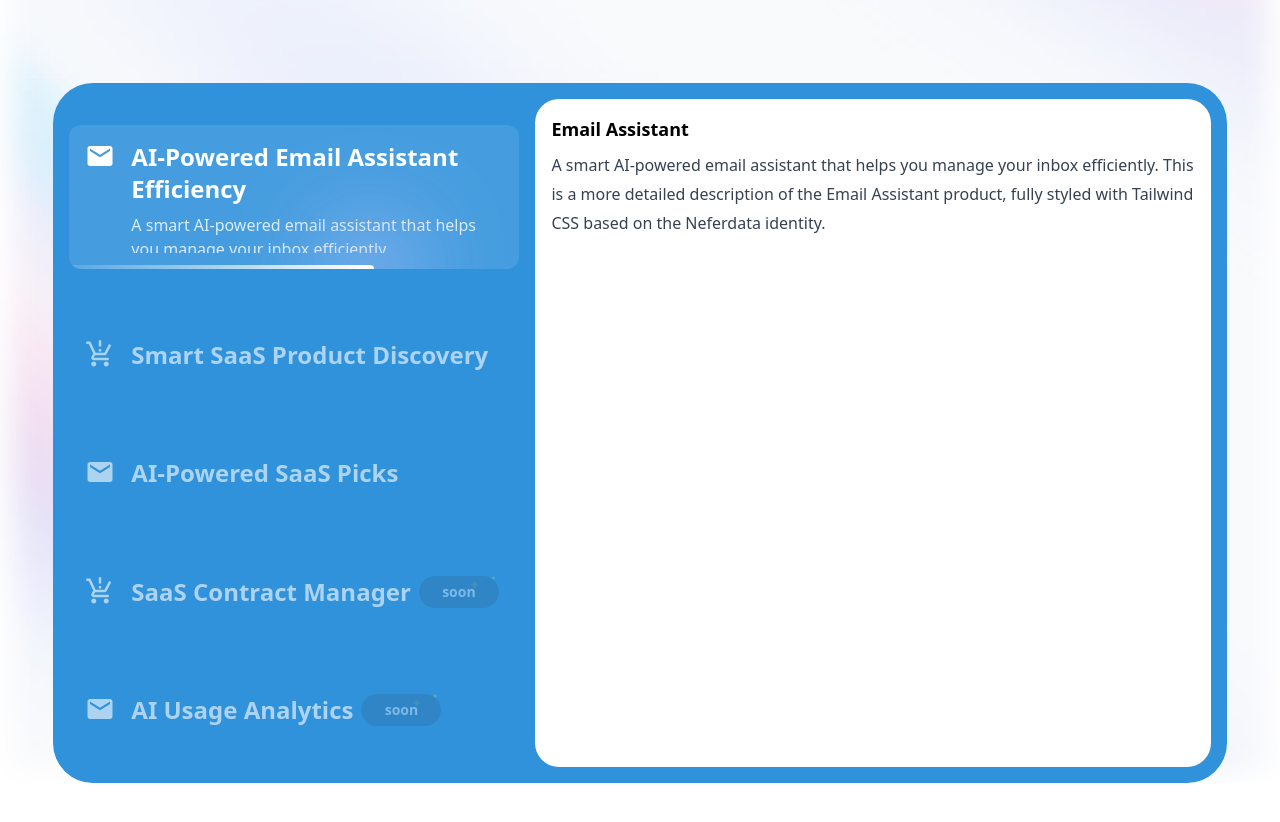
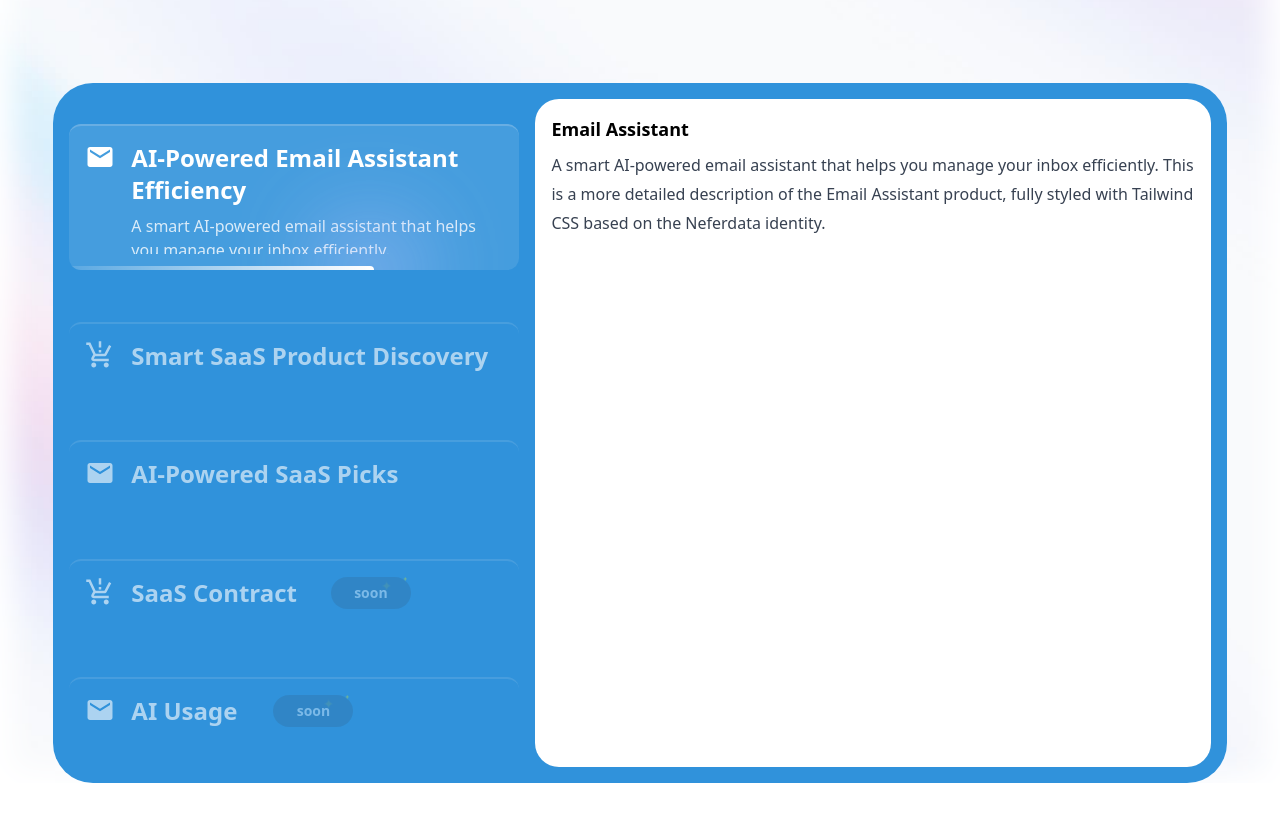
Before and after one commit to Hamdysaad20/NeferData_LandingPages, a React (Vite) app: page /mission in a window 1280 px wide. Shown: the part 3800-4622 px from the top of the page. Built offline with nearby package versions, Linux system fonts and the light colour scheme.

Commit message:
fix soon indecator with border and absolute

```diff
--- a/src/Components/Products/Products.jsx
+++ b/src/Components/Products/Products.jsx
@@ -25,9 +25,9 @@ const Products = ({ products ,bg}) => {
       <div className='lg:w-2/5 w-full grid place-items-center gap-1'>
         {products.map((product, index) => (
           <button
-            className={`flex justify-start items-start p-4 text-start text-white overflow-hidden transition-all duration-500 rounded-xl before:aspect-square before:translate-x-1 before:translate-y-1/2 before:rounded-full before:bg-white before:absolute before:bottom-0 before: after:w-3/4 after:bg-gradient-to-r after:from-transparent after:to-white after:bottom-0 after:absolute relative ${
+            className={`flex justify-start items-start  border-t-2 border-gray-100/20 p-4 text-start text-white overflow-hidden transition-all duration-500 rounded-xl before:aspect-square before:translate-x-1 before:translate-y-1/2 before:rounded-full before:bg-white before:absolute before:bottom-0 before: after:w-3/4 after:bg-gradient-to-r after:from-transparent after:to-white after:bottom-0 after:absolute relative ${
               activeProductIndex === index
-                ? "bg-white/10 opacity-100 after:h-1 after:animate-slideFromRightToLeft after:right-full before:h-2 before:animate-slideFromRightToLeft before:shadow-[0px_0px_100px_30px_rgb(200,200,255)]"
+                ? "bg-white/10 opacity-100 after:h-1  after:animate-slideFromRightToLeft after:right-full before:h-2 before:animate-slideFromRightToLeft before:shadow-[0px_0px_100px_30px_rgb(200,200,255)]"
                 : "bg-transparent after:right-0 opacity-60 after:h-0 after:animate-none before:h-0 before:animate-none before:shadow-none"
             } hover:bg-white/20 hover:opacity-90`}
             key={index}
@@ -35,14 +35,14 @@ const Products = ({ products ,bg}) => {
             role='tab'
             aria-controls={`product-tab-${index}`}
             aria-selected={activeProductIndex === index}>
-            <span className='pr-4 text-3xl transition-all duration-500'>
+            <span className='pr-4 text-3xl  transition-all duration-500'>
               {product.icon}
             </span>
             <div
               className={`flex flex-col  justify-start items-start transition-all duration-500 overflow-hidden ${
                 activeProductIndex === index ? "h-28" : "h-8"
               }`}>
-              <span className='text-2xl font-semibold mb-2'>
+              <span className='text-2xl relative font-semibold mb-2'>
                 {product.title}
               </span>
               <span className='text-base text-white/80'>
--- a/src/Pages/MissionPage/AIstory.jsx
+++ b/src/Pages/MissionPage/AIstory.jsx
@@ -58,10 +58,10 @@ function AIstory() {
     },
     {
       title: (
-        <span className='flex justify-between items-center gap-2'>
-          <span className=''>SaaS Contract Manager</span>
+        <span className='flex relative w-full justify-between items-center gap-2'>
+          <span className='w-[70%]'>SaaS Contract Manager</span>
 
-          <span className='text-white px-4 py-[6px] relative   text-sm bg-gray-700/40 animate-pulse grid place-items-center w-20 rounded-full '>
+          <span className='text-white absolute top-0 right-0 px-4 py-[6px]     text-sm bg-gray-700/40 animate-pulse grid place-items-center w-20 rounded-full '>
             soon
             <span className='absolute h-12 w-12 -top-5 right-0'>
               <Sparkels />
@@ -86,10 +86,10 @@ function AIstory() {
     },
     {
       title: (
-        <span className='flex justify-between items-center gap-2'>
-          <span className=''>AI Usage Analytics</span>
+        <span className='flex  relative w-full justify-between items-center gap-2'>
+          <span className='w-[70%] '>AI Usage Analytics</span>
 
-          <span className='text-white px-4 py-[6px] relative   text-sm bg-gray-700/40 animate-pulse grid place-items-center w-20 rounded-full '>
+          <span className='text-white px-4 absolute top-0 right-0 py-[6px]    text-sm bg-gray-700/40 animate-pulse grid place-items-center w-20 rounded-full '>
             soon
             <span className='absolute h-12 w-12 -top-5 right-0'>
               <Sparkels />
```
